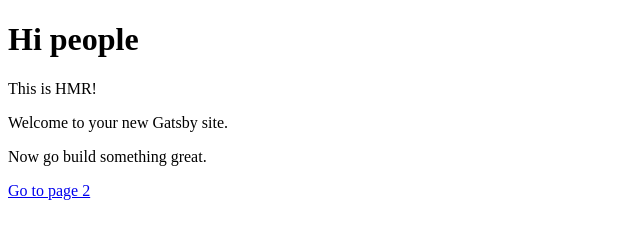
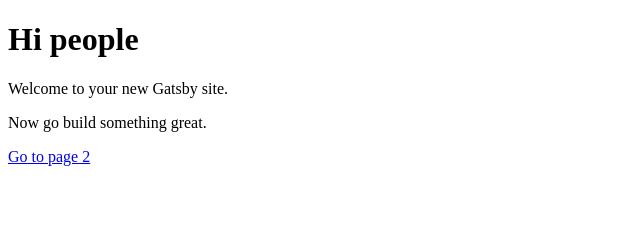
Before and after one commit to kalinchernev/my-blog, a Gatsby site: page / in a window 1280 px wide. Shown: the whole page, without its empty margins (0-640 px from the left). Built offline with nearby package versions, Linux system fonts and the light colour scheme; Gatsby itself is replaced by a stand-in of ours.

Commit message:
Small change

```diff
--- a/src/pages/index.js
+++ b/src/pages/index.js
@@ -4,7 +4,6 @@ import Link from 'gatsby-link'
 const IndexPage = () => (
   <div>
     <h1>Hi people</h1>
-    <p>This is HMR!</p>
     <p>Welcome to your new Gatsby site.</p>
     <p>Now go build something great.</p>
     <Link to="/page-2/">Go to page 2</Link>
```
